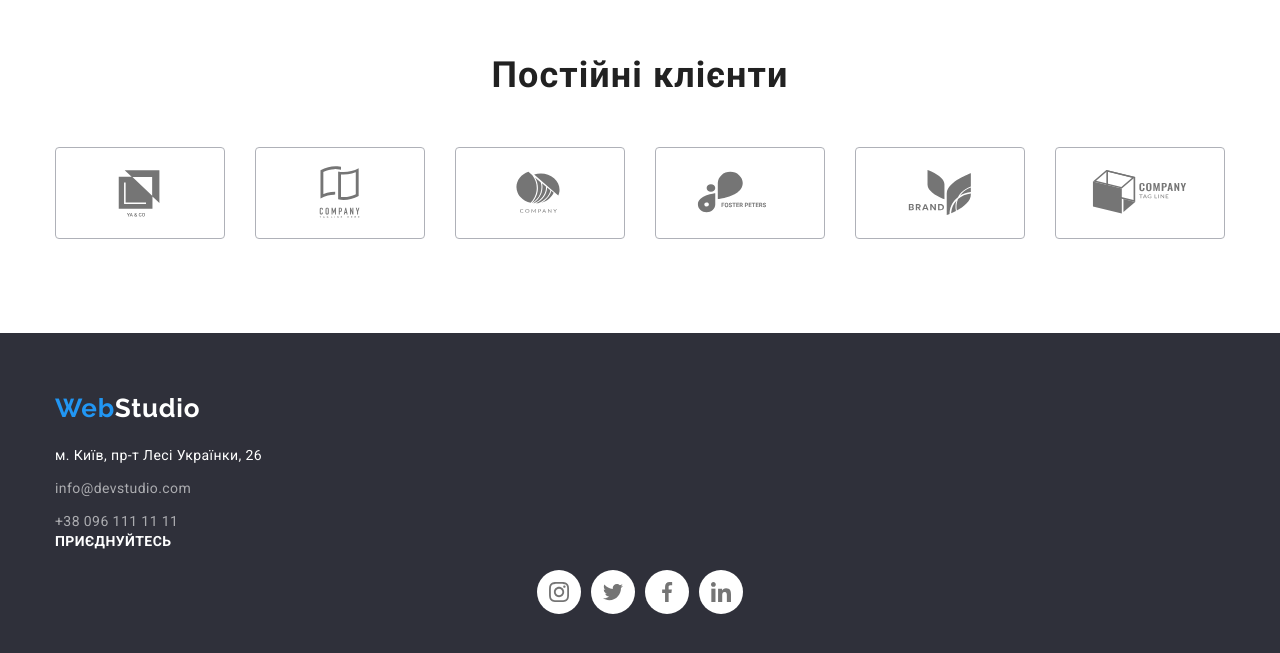
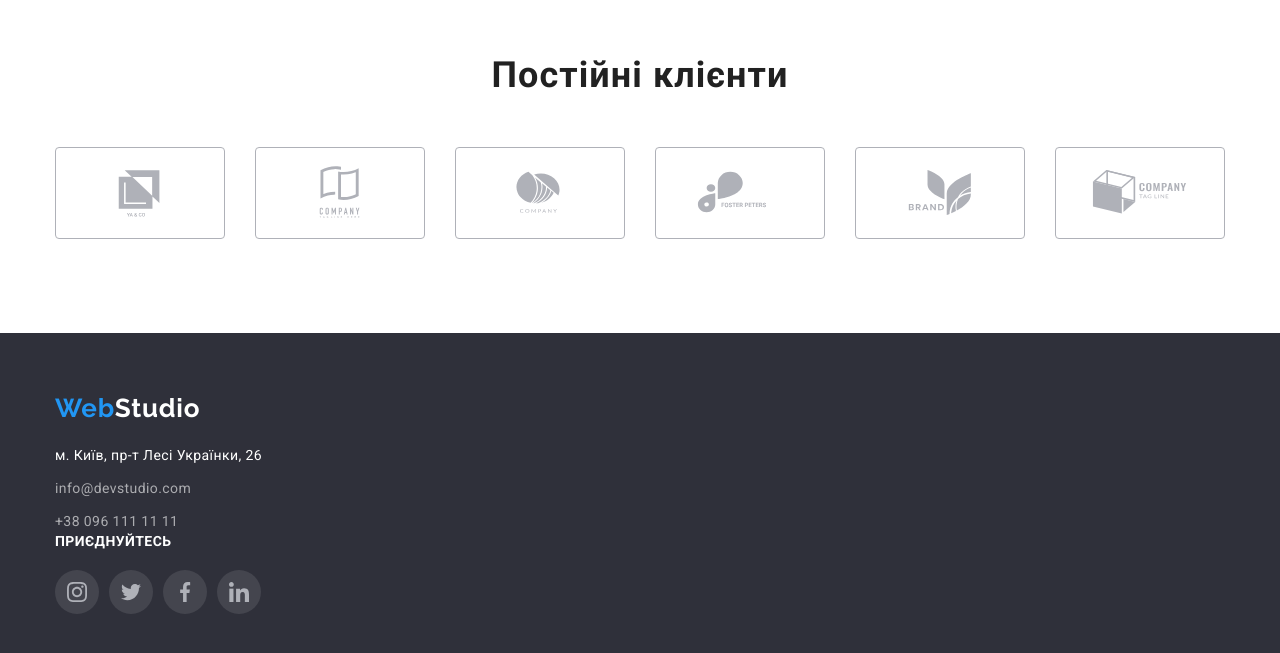
Before and after one commit to AnastasiiaNastya/Myhomework4, a plain HTML site: page index.html in a window 1280 px wide. Shown: the part 2349-3002 px from the top of the page. Drawn offline with nearby package versions, Linux system fonts and the light colour scheme.

Commit message:
Update styless.css

```diff
--- a/css/styless.css
+++ b/css/styless.css
@@ -18,7 +18,7 @@
 --bg-team-color:#F5F4FA;
 --opacity-white-color: rgba(255, 255, 255, 0.6);
 --portfolio-item-color: #EEEEEE;
---icon-color;#AFB1B8;
+--icon-color: #AFB1B8;
 }
 
 h1,
@@ -26,7 +26,7 @@ h2,
 h3,
 p,
 ul {
-margin: 0;
+    margin:0;
 }
 
 ul {
@@ -45,7 +45,6 @@ body {
     width: 1200px;
     padding-left: 15px;
     padding-right: 15px;
-    /* border: 1px solid red; */
     margin-left: auto;
     margin-right: auto;
 
@@ -606,7 +605,6 @@ margin-bottom: 9px;
 
 .footer-icons{
     display: flex;
-    justify-content: center;
 }
 
 .footer-item{
@@ -622,7 +620,7 @@ margin-right: 0;
 
 
 .footer-link{
-    background-color:var(--adress-text-color) ;
+    background-color: rgba(255, 255, 255, 0.1);
     border-radius: 50%;
     width: 100%;
     height: 100%;
```
